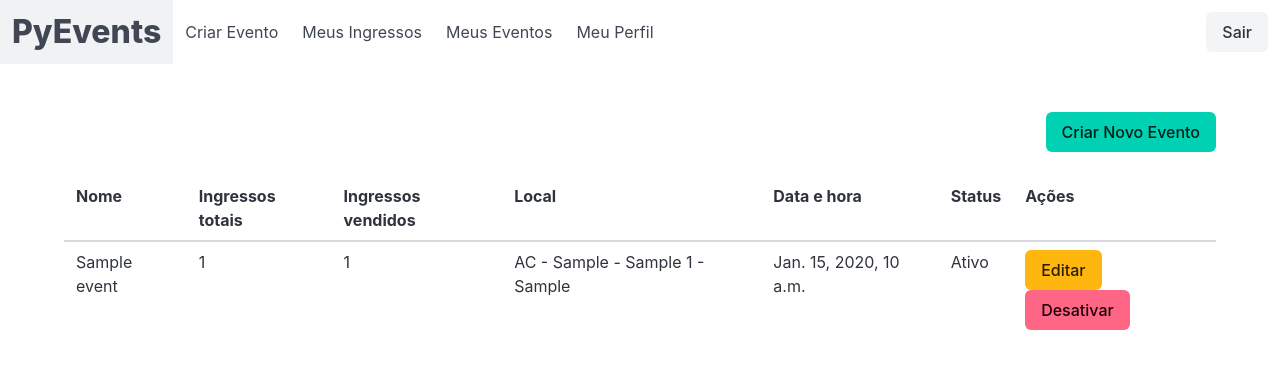
After one commit to lazarowend/py_events, a Django app: page /events/my_events/ in a window 1280 px wide. The commit adds this page. Shown: the top 369 px of the page. Run offline with Django 5.2, Linux system fonts and the light colour scheme; a user stored in the database is signed in; tables that the repository leaves empty hold one stand-in row (values such as "Sample post").

Commit message:
add create event view

```diff
--- /dev/null
+++ b/events/forms.py
@@ -0,0 +1,34 @@
+from django import forms
+from .models import Event
+from adresses.models import Address
+
+
+CHOICE_TYPE = (
+    (1, 'Festa'),
+    (2, 'Reunião')
+)
+
+
+
+class EventForm(forms.ModelForm):
+    class Meta:
+        model = Event
+        fields = [
+            'name',
+            'type_event',
+            'description',
+            'image',
+            'date_event',
+            'address',
+            'max_tickets',
+            'price_ticket'
+        ]
+
+    name = forms.CharField(widget=forms.TextInput(attrs={'class': 'input', 'placeholder': 'Nome do evento'}))
+    type_event = forms.ChoiceField(choices=CHOICE_TYPE, widget=forms.Select(attrs={'class': 'input'}))
+    description = forms.CharField(widget=forms.TextInput(attrs={'class': 'input', 'placeholder': 'Descrição do evento'}))
+    image = forms.ImageField(widget=forms.FileInput(attrs={'class': 'input', 'placeholder': 'Imagem do evento'}))
+    date_event = forms.DateTimeField(widget=forms.DateTimeInput(attrs={'class': 'input', 'placeholder': 'YYYY-MM-DD HH:MM', 'type':'datetime-local'}))  # Especificar o formato esperado
+    address = forms.ModelChoiceField(queryset=Address.objects.filter(public=True), widget=forms.Select(attrs={'class': 'input'}))
+    max_tickets = forms.IntegerField(widget=forms.NumberInput(attrs={'class': 'input', 'placeholder': 'Limite de ingressos'}))
+    price_ticket = forms.DecimalField(widget=forms.NumberInput(attrs={'class': 'input', 'placeholder': 'Preço do ingresso'}))
--- a/events/templates/event.html
+++ b/events/templates/event.html
@@ -27,8 +27,12 @@
                 <h2 class="subtitle mt-5">Data e Hora</h2>
                 <p class="ml-5">{{ event.date_event }}</p>
                 <div class="buttons mt-6">
+                  {% if event.status %}
                     <a class="button is-warning">Comprar Ingresso</a>
-                    <a href="{% url 'list_event_view' %}" class="button is-primary">Voltar</a>
+                    {% else%}
+                    <a class="button is-warning" disabled>Evento Indisponivel</a>
+                    {% endif %}
+                    <a href="{% url 'list_event_view' %}" class="button is-success">Voltar</a>
                 </div>
             </section>
 
--- a/events/templates/home.html
+++ b/events/templates/home.html
@@ -46,7 +46,7 @@
                             <a href="{% url 'detail_event_view' slug=event.slug %} " class="button is-warning ">Ver mais</a>
                             <a href="{% url 'detail_event_view' slug=event.slug %} " class="button is-primary ">Comprar Ingresso</a> {% else %}
                             <a href="{% url 'detail_event_view' slug=event.slug %} " class="button is-warning ">Ver mais</a>
-                            <a class="button is-primary " disabled>Evento Esgotado</a> {% endif %}
+                            <a class="button is-primary " disabled>Evento Indisponivel</a> {% endif %}
                         </div>
                     </div>
 
--- /dev/null
+++ b/events/templates/my_events.html
@@ -0,0 +1,48 @@
+{% extends 'base.html' %} {% load static %} {% block content %} {% include 'navbar.html' %}
+
+<div class="container mt-6">
+    <div class="buttons is-flex is-justify-content-flex-end	">
+        <button class="button is-primary">Criar Novo Evento</button>
+    </div>
+
+    <table class="table m-auto">
+        <thead>
+            <tr>
+                <th>Nome</th>
+                <th>Ingressos totais</th>
+                <th>Ingressos vendidos</th>
+                <th>Local</th>
+                <th>Data e hora</th>
+                <th>Status</th>
+                <th>Ações</th>
+            </tr>
+        </thead>
+        <tbody>
+            {% if events %} {% for event in events %}
+            <tr>
+                <td>{{ event.name }}</td>
+                <td>{{ event.max_tickets }}</td>
+                <td>{{ event.tickets_sold }}</td>
+                <td>{{ event.address.state }} - {{ event.address.city }} - {{ event.address.road }} {{ event.address.number }} - {{ event.address.district }}</td>
+                <td>{{ event.date_event }}</td>
+                {% if event.status %}
+                <td>Ativo</td>
+                {% else %}
+                <td>Desativado</td>
+                {% endif %}
+                <td>
+                    {% if event.status %}
+                    <button class="button is-warning">Editar</button>
+                    <button class="button is-danger">Desativar</button> {% else %}
+                    <button class="button is-warning">Editar</button>
+                    <button class="button is-danger" disabled>Desativar</button> {% endif %}
+                </td>
+            </tr>
+            {% endfor %} {% endif %}
+        </tbody>
+    </table>
+
+</div>
+
+
+{% endblock %}
--- a/events/templates/navbar.html
+++ b/events/templates/navbar.html
@@ -13,7 +13,7 @@
     <div id="navbarBasicExample" class="navbar-menu">
         <div class="navbar-start">
             {% if request.user.is_authenticated %}
-            <a class="navbar-item">
+            <a href="{% url 'create_event_view' %}" class="navbar-item">
                 Criar Evento
             </a>
 
@@ -21,7 +21,7 @@
                 Meus Ingressos
             </a>
 
-            <a class="navbar-item">
+            <a class="navbar-item" href="{% url 'list_user_event_view' %}">
                 Meus Eventos
             </a>
 
--- a/events/urls.py
+++ b/events/urls.py
@@ -1,11 +1,13 @@
 from django.urls import path
-from .views import ListEventView, DetailEventView
+from .views import ListEventView, DetailEventView, ListUserEventView, CreateEventView
 from .ajax_views import search_events, get_infos_events_tickets_address_user
 
 
 urlpatterns = [
     path('events/', ListEventView.as_view(), name='list_event_view'),
-    path('events/detail/<slug:slug>/', DetailEventView.as_view(), name='detail_event_view')
+    path('events/detail/<slug:slug>/', DetailEventView.as_view(), name='detail_event_view'),
+    path('events/my_events/', ListUserEventView.as_view(), name='list_user_event_view'),
+    path('events/create_event', CreateEventView.as_view(), name='create_event_view')
 ]
 
 
--- a/events/views.py
+++ b/events/views.py
@@ -1,5 +1,9 @@
-from django.views.generic import ListView, DetailView
+from django.urls import reverse_lazy
+from django.views.generic import ListView, DetailView, CreateView
 from .models import Event
+from django.contrib.auth.decorators import login_required
+from django.utils.decorators import method_decorator
+from .forms import EventForm
 
 
 class ListEventView(ListView):
@@ -16,3 +20,25 @@ class DetailEventView(DetailView):
     context_object_name = 'event'
     slug_field = 'slug'
     slug_url_kwarg = 'slug'
+
+
+@method_decorator(login_required(login_url='login_view'), name='dispatch')
+class ListUserEventView(ListView):
+    model = Event
+    template_name = 'my_events.html'
+    context_object_name = 'events'
+
+    def get_queryset(self):
+        return Event.objects.filter(user=self.request.user)
+
+
+@method_decorator(login_required(login_url='login_view'), name='dispatch')
+class CreateEventView(CreateView):
+    model = Event
+    template_name = 'new_event.html'
+    form_class = EventForm
+    success_url = reverse_lazy('list_user_event_view')
+
+    def form_valid(self, form):
+        form.instance.user = self.request.user
+        return super().form_valid(form)
--- a/static/events/js/home.js
+++ b/static/events/js/home.js
@@ -38,6 +38,7 @@ function SearchEvents(nameSearch) {
             if (!response.ok) {
                 console.log('Erro na solicitação');
             }
+            console.log(response)
             return response.json();
         })
         .then(function(data) {
--- a/static/users/js/profile.js
+++ b/static/users/js/profile.js
@@ -36,7 +36,6 @@ window.onload = () => {
             return response.json();
         })
         .then(function(data) {
-            console.log(data);
             amountCreateEvents.innerHTML = data['amount_user_created_events'];
             amountTicketsPurshased.innerHTML = data['amount_user_tickets_purchased'];
             amountTicketsSold.innerHTML = data['amount_user_tickets_sold'];
--- a/users/forms.py
+++ b/users/forms.py
@@ -1,6 +1,5 @@
 from django import forms
 from django.contrib.auth.models import User
-from django.contrib.auth.forms import AuthenticationForm
 
 
 class UserForm(forms.ModelForm):
--- a/users/templates/login.html
+++ b/users/templates/login.html
@@ -42,7 +42,7 @@
                     <button type="submit" class="button is-primary">Fazer Login</button>
                 </div>
                 <div class="control">
-                    <a href="{% url 'list_event_view' %}" class="button is-danger">Cancelar</a>
+                    <a href="{% url 'list_event_view' %}" class="button is-warning">Cancelar</a>
                 </div>
             </div>
         </form>
--- a/users/templates/register.html
+++ b/users/templates/register.html
@@ -49,7 +49,7 @@
                     <button type="submit" class="button is-primary">Cadastrar</button>
                 </div>
                 <div class="control">
-                    <a href="{% url 'list_event_view' %}" class="button is-danger">Cancelar</a>
+                    <a href="{% url 'list_event_view' %}" class="button is-warning">Cancelar</a>
                 </div>
             </div>
         </form>
```
Also changed, not shown: app/settings.py (+8 -3 lines), events/templates/new_event.html (added, +13 -0 lines), users/templates/profile.html (+6 -6 lines).
